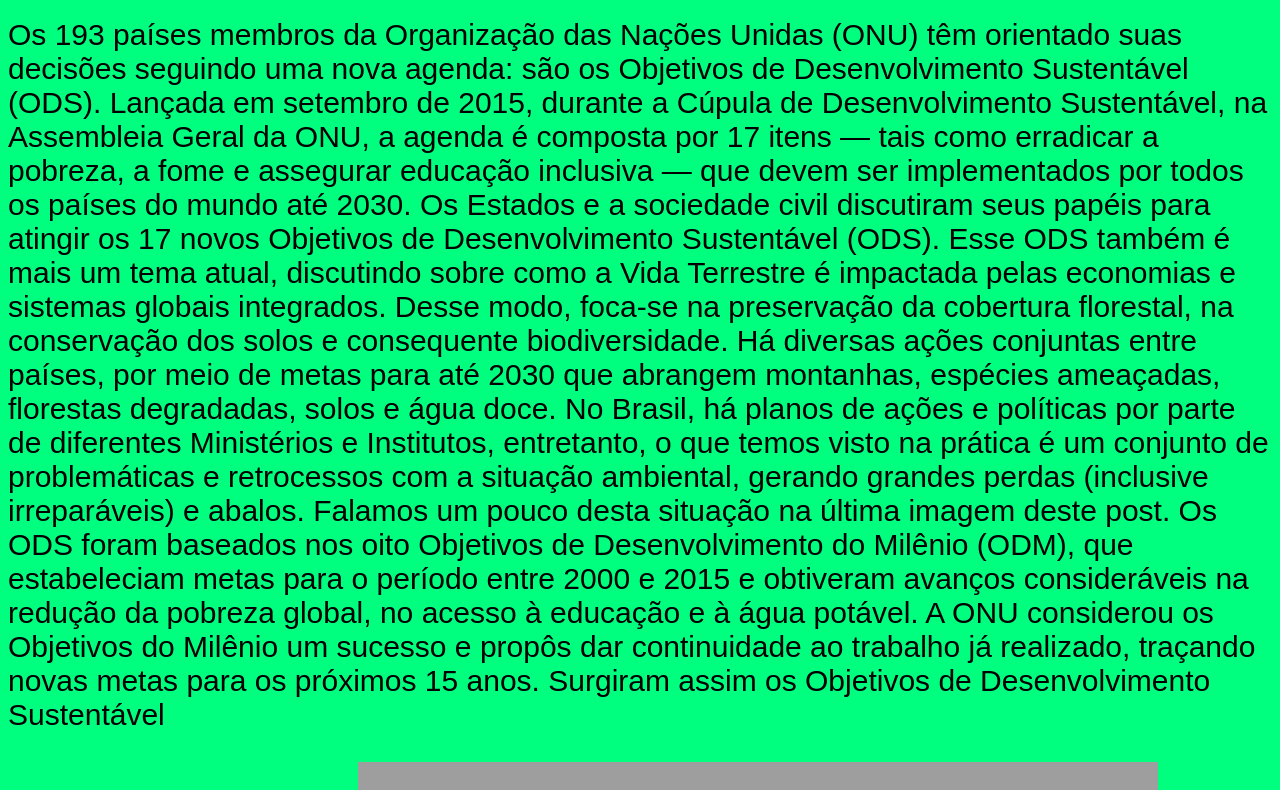
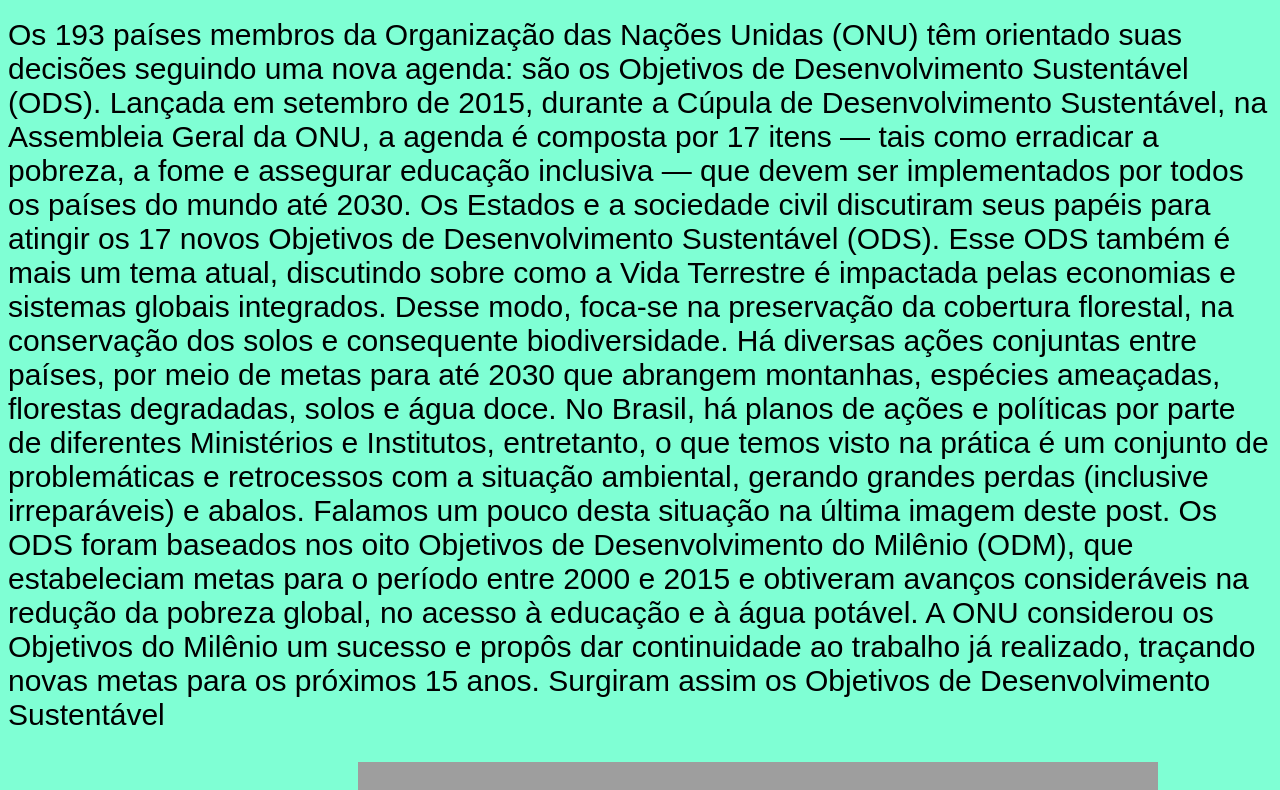
Before and after one commit to clara3333rkf/info, a plain HTML site: page index.html in a window 1280 px wide. Shown: the part 269-1059 px from the top of the page. Drawn offline with Linux system fonts and the light colour scheme; grey boxes are pictures that could not be loaded.

Commit message:
Update trabalho 1.css

```diff
--- a/trabalho 1.css
+++ b/trabalho 1.css
@@ -1,6 +1,6 @@
 
 body{
-	background-color:#00FF7F;
+	background-color:#7FFFD4;
 }
 #ma{
 	padding-top:30px;
```
